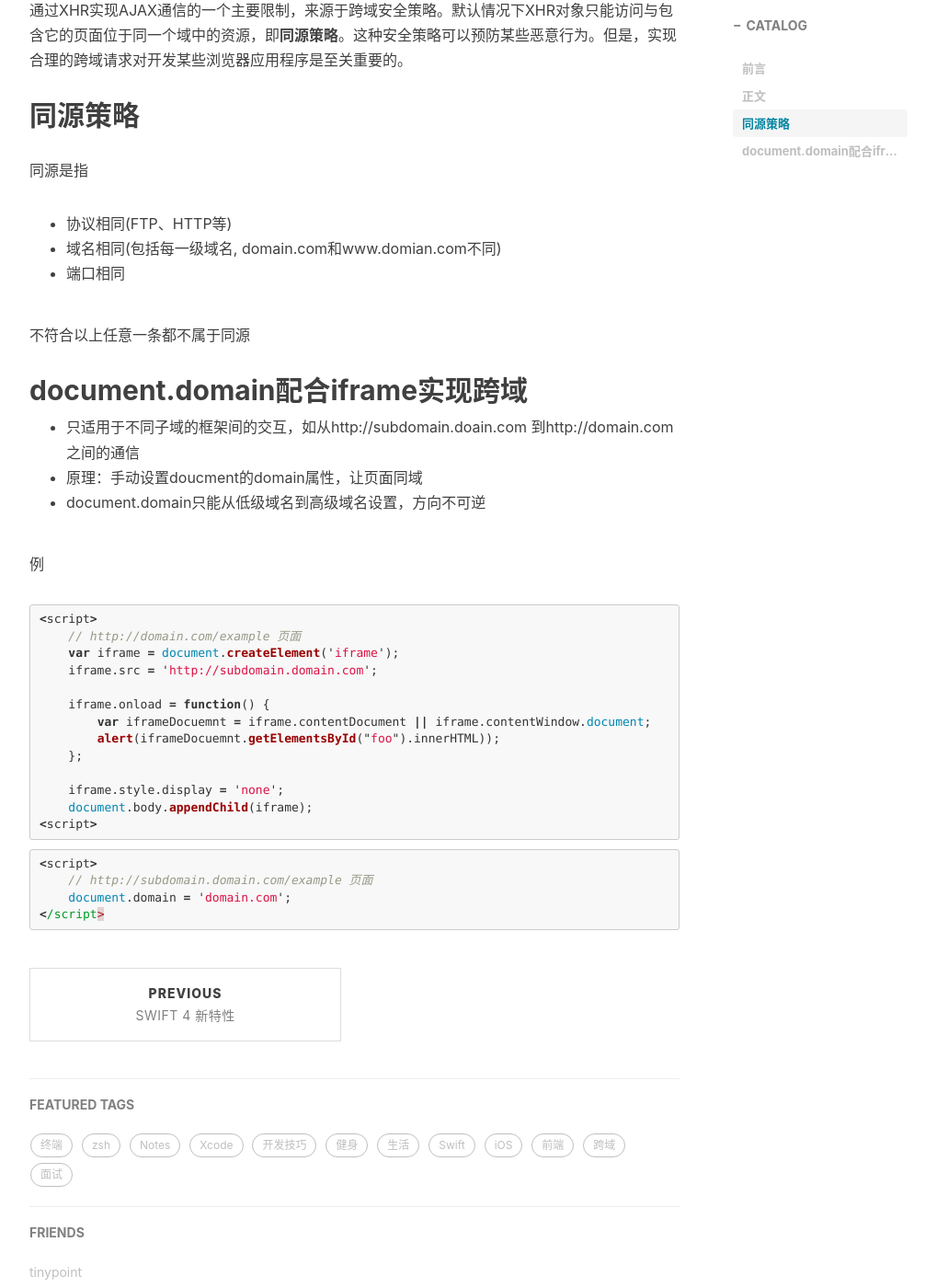
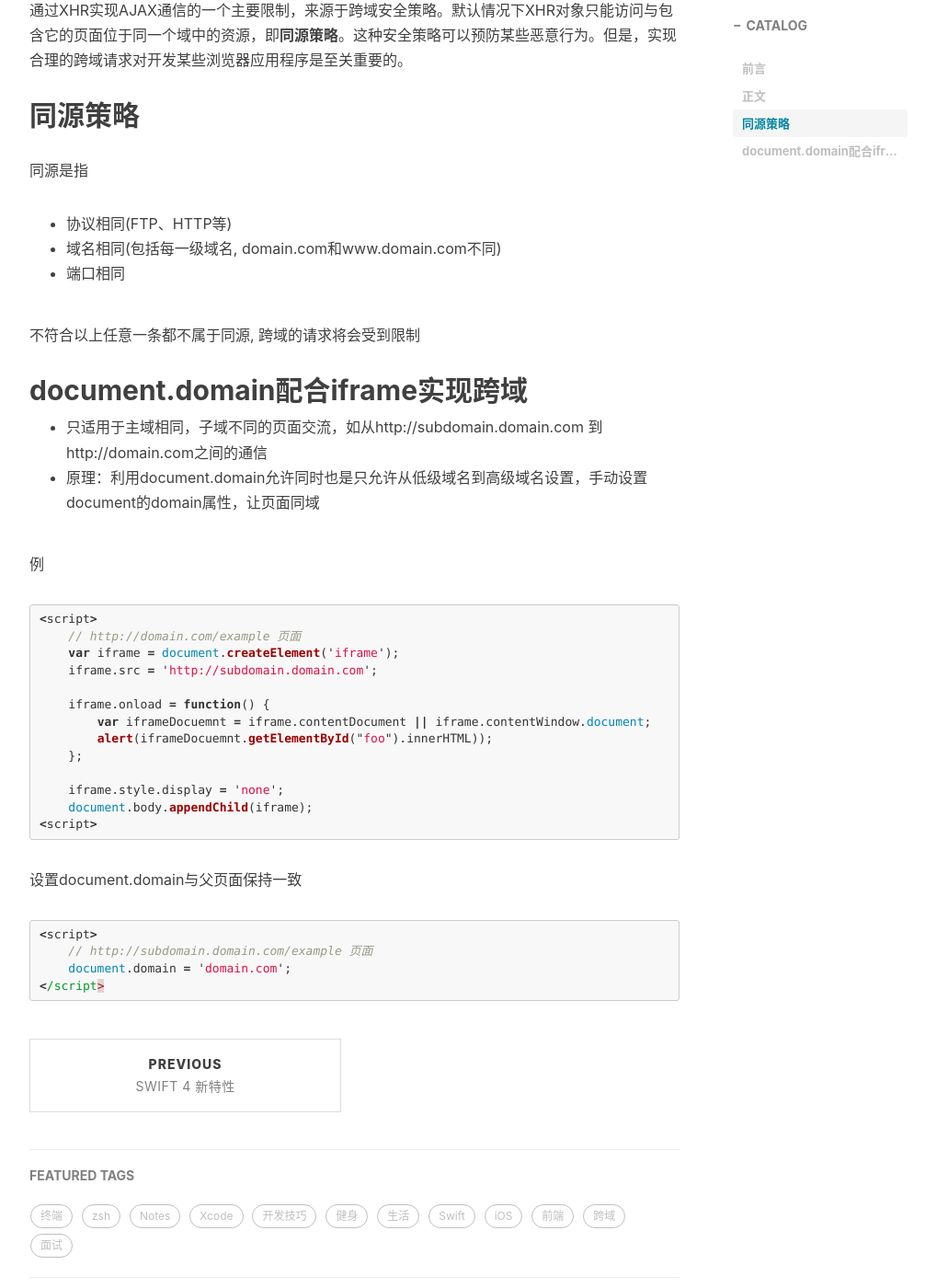
Before and after one commit to tinypoint/tinypoint.github.io, a Jekyll site: the page built from _posts/2017-09-28-面试必考的跨域问题你还是不会？别怕，这里有最全的总结！！！.md, in a window 1280 px wide and 1400 px high, scrolled down 985 px. Shown: the whole window at 92% size, without its empty margins (233-1239 px from the left). Built offline with Jekyll 4.4.1, drawn with Linux system fonts in a browser that asks for light colours; nearby versions of some CDN libraries; comment, search, counter and statistics services are not loaded.

Commit message:
Update 2017-09-28-面试必考的跨域问题你还是不会？别怕，这里有最全的总结！！！.md

````diff
--- a/_posts/2017-09-28-面试必考的跨域问题你还是不会？别怕，这里有最全的总结！！！.md
+++ b/_posts/2017-09-28-面试必考的跨域问题你还是不会？别怕，这里有最全的总结！！！.md
@@ -25,16 +25,15 @@ tags:
 
 同源是指
 - 协议相同(FTP、HTTP等)
-- 域名相同(包括每一级域名, domain.com和www.domian.com不同)
+- 域名相同(包括每一级域名, domain.com和www.domain.com不同)
 - 端口相同
 
-不符合以上任意一条都不属于同源
+不符合以上任意一条都不属于同源, 跨域的请求将会受到限制
 
 ## document.domain配合iframe实现跨域
 
-- 只适用于不同子域的框架间的交互，如从http://subdomain.doain.com 到http://domain.com之间的通信
-- 原理：手动设置doucment的domain属性，让页面同域
-- document.domain只能从低级域名到高级域名设置，方向不可逆
+- 只适用于主域相同，子域不同的页面交流，如从http://subdomain.domain.com 到http://domain.com之间的通信
+- 原理：利用document.domain允许同时也是只允许从低级域名到高级域名设置，手动设置document的domain属性，让页面同域
 
 例
 
@@ -46,14 +45,14 @@ tags:
 
     iframe.onload = function() {
         var iframeDocuemnt = iframe.contentDocument || iframe.contentWindow.document;
-        alert(iframeDocuemnt.getElementsById("foo").innerHTML));
+        alert(iframeDocuemnt.getElementById("foo").innerHTML));
     };
 
     iframe.style.display = 'none';
     document.body.appendChild(iframe);
 <script>
 ```
-
+设置document.domain与父页面保持一致
 ```javascript
 <script>
     //  http://subdomain.domain.com/example 页面
````
